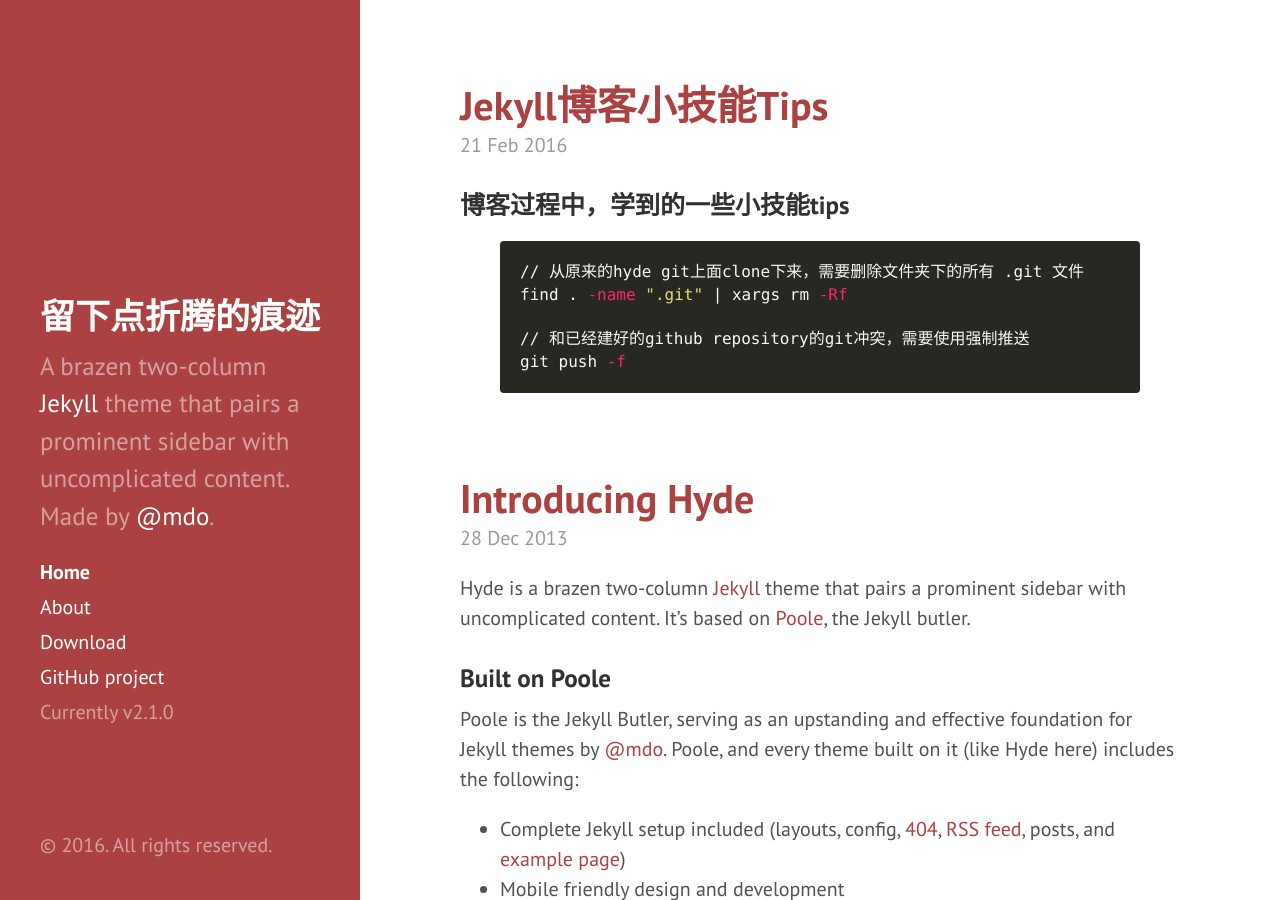
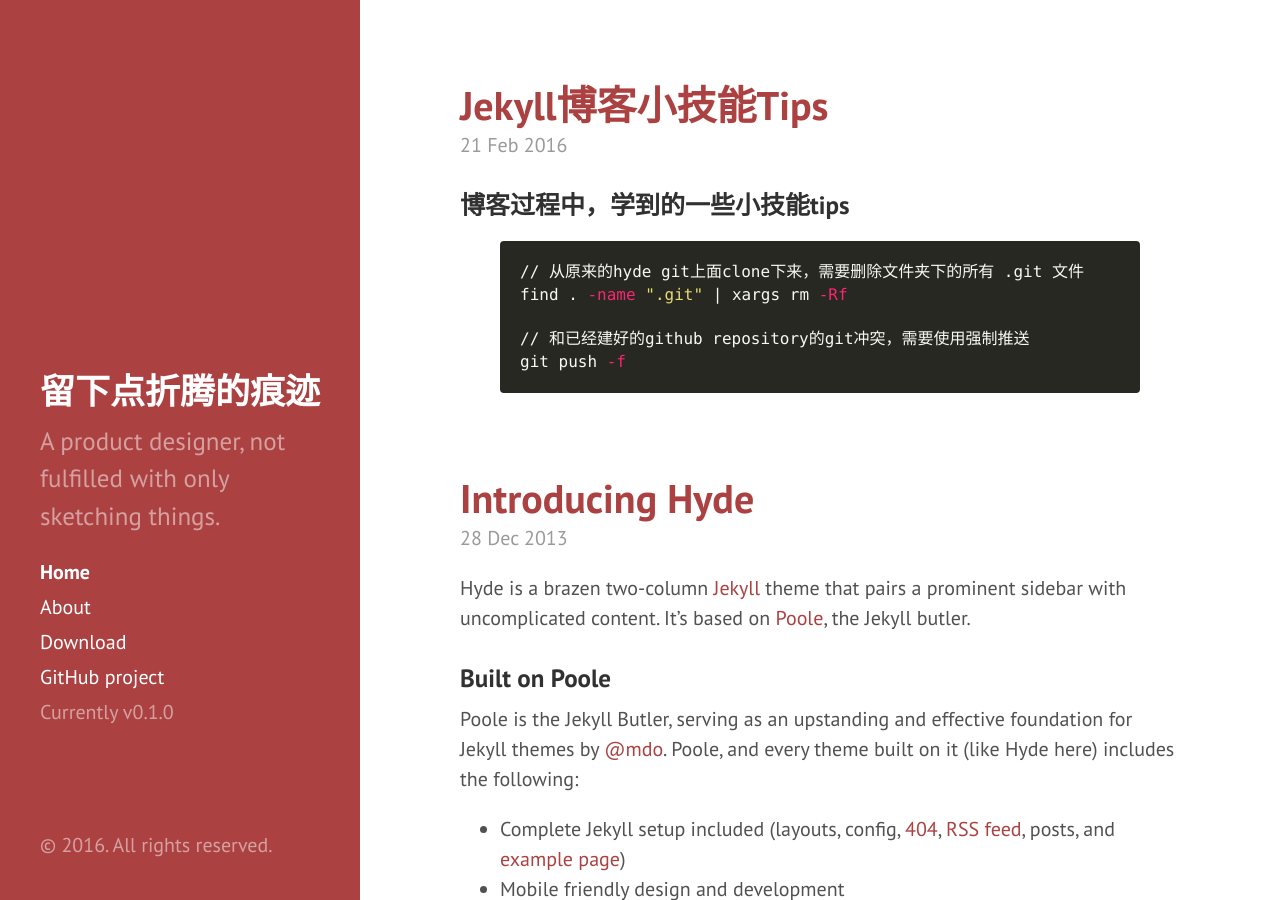
Before and after one commit to idiotFan/idiotFan.github.io, a Jekyll site: the page built from index.html, in a window 1280 px wide and 900 px high. Built offline with Jekyll 4.4.1, drawn with Linux system fonts in a browser that asks for light colours; Markdown is read by kramdown in place of the engine named in the settings; the list of posts is cut into pages by our own code.

Commit message:
update desc

```diff
--- a/_config.yml
+++ b/_config.yml
@@ -19,18 +19,19 @@
 # Setup
 title:            留下点折腾的痕迹
 tagline:          'idiotfan'
-description:      'A brazen two-column <a href="http://jekyllrb.com" target="_blank">Jekyll</a> theme that pairs a prominent sidebar with uncomplicated content. Made by <a href="https://twitter.com/mdo" target="_blank">@mdo</a>.'
+description:      'A product designer, not fulfilled with only sketching things.'
+description-v1:   ''
 url:              http://hyde.getpoole.com
 baseurl:          /
 
 author:
-  name:           'Mark Otto'
-  url:            https://twitter.com/mdo
+  name:           'idiotfan Wang'
+  url:            idiotfan.github.io
 
 paginate:         5
 
 # Custom vars
-version:          2.1.0
+version:          0.1.0
 
 github:
   repo:           https://github.com/poole/hyde
--- a/index.html
+++ b/index.html
@@ -1,6 +1,6 @@
 ---
 layout: default
-title: Home
+title: idiotfan.Wang
 ---
 
 <div class="posts">
```
